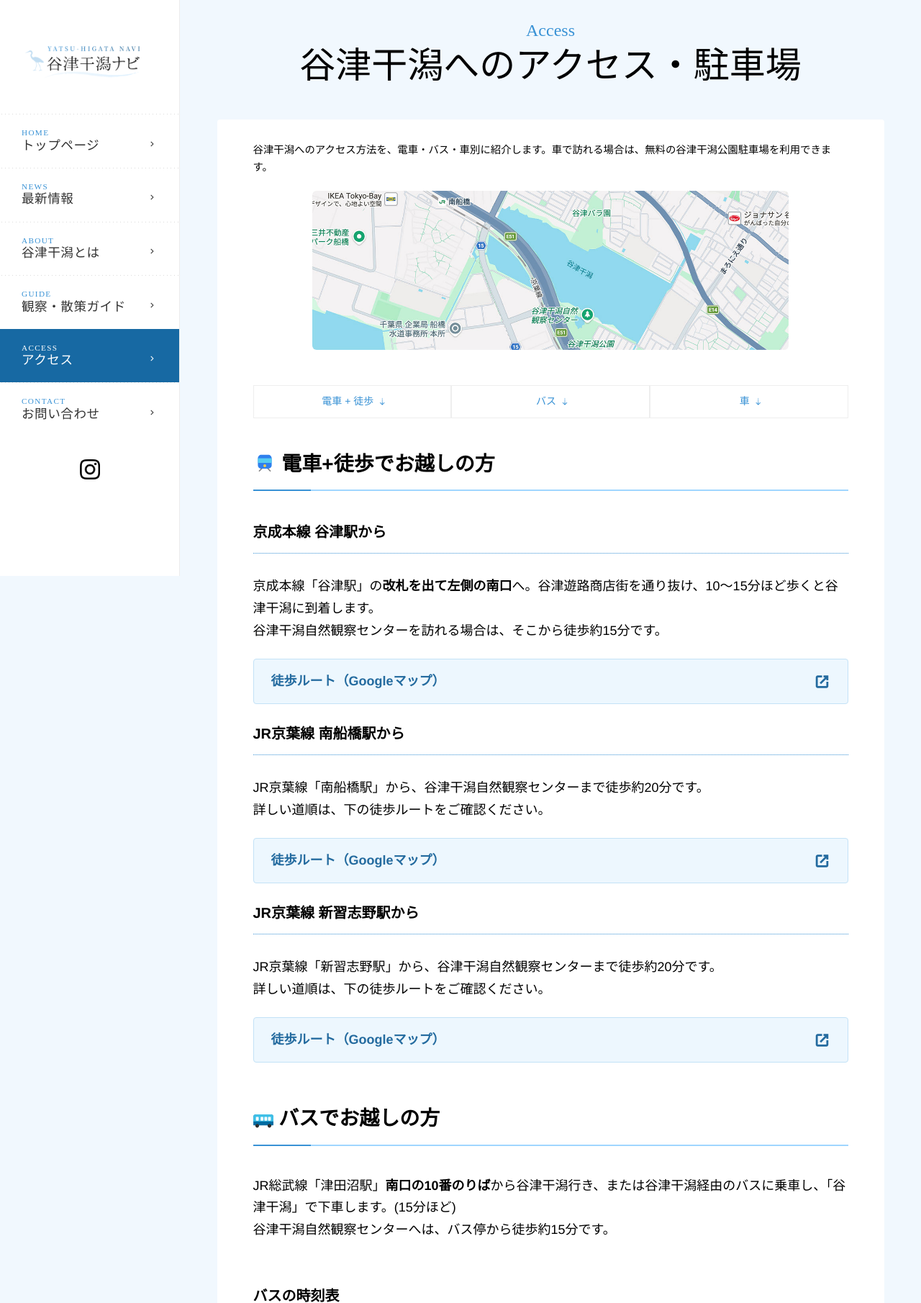
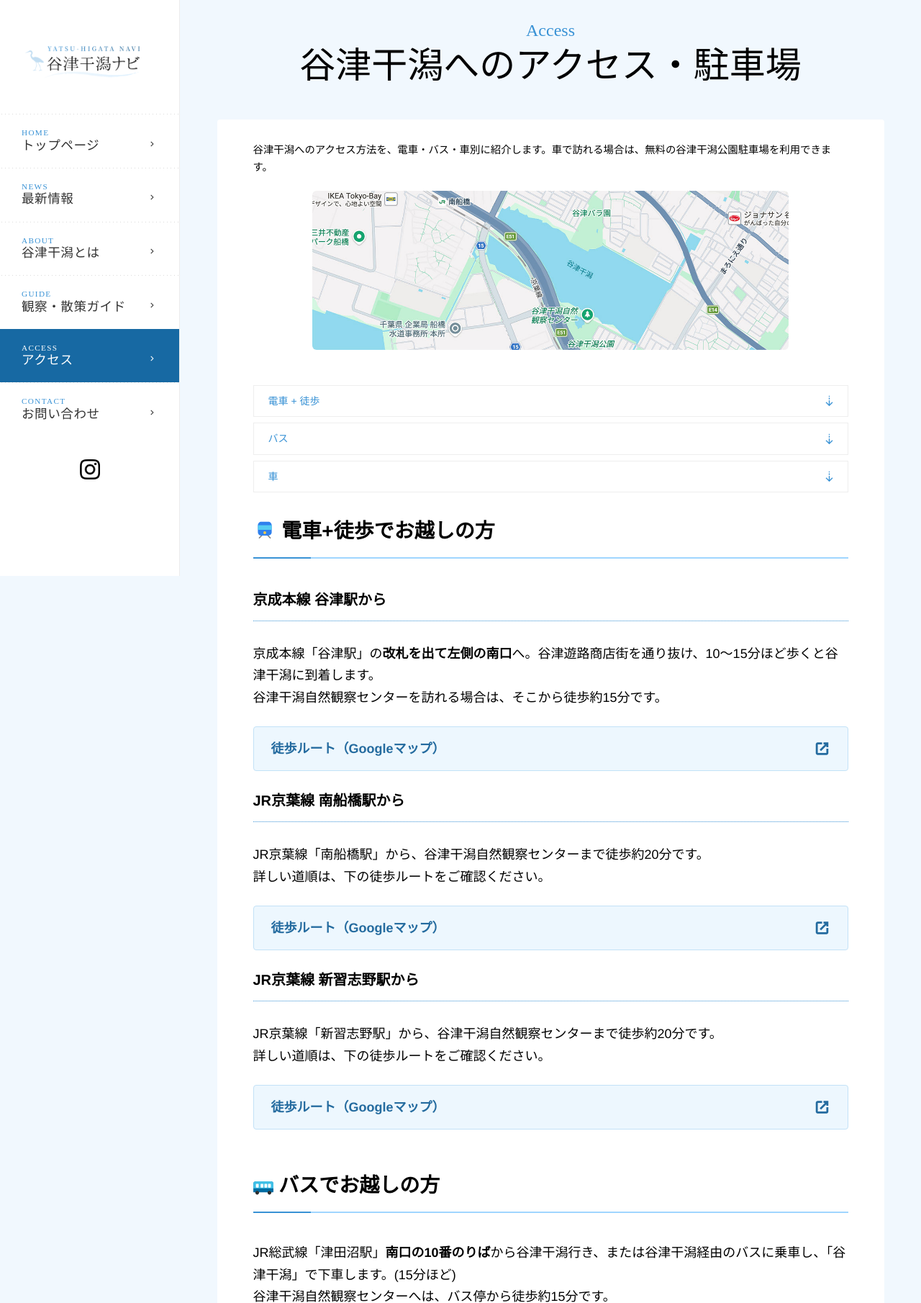
Before and after one commit to mikkiworks/YatsuHgata, a PHP site: page /access/ in a window 1280 px wide. Shown: the top 1810 px of the page at 72% size. Run offline with PHP 8.4, Linux system fonts and the light colour scheme; some web fonts are replaced.

Commit message:
Unify access page anchor buttons and correct car icon

```diff
--- a/access/index.html
+++ b/access/index.html
@@ -19,7 +19,7 @@
 	<link rel="preconnect" href="https://fonts.googleapis.com">
 	<link rel="preconnect" href="https://fonts.gstatic.com" crossorigin>
 	<link href="https://fonts.googleapis.com/css2?family=Hannari&family=Noto+Serif+JP:wght@400;700&family=Material+Symbols+Outlined:opsz,wght,FILL,GRAD@20..48,100..700,0..1,-50..200&display=swap" rel="stylesheet">
-	<link rel="stylesheet" href="../assets/css/style.css?v=20261119-3">
+	<link rel="stylesheet" href="../assets/css/style.css?v=20261119-5">
 	<link rel="stylesheet" href="../assets/css/first-visit.css?v=20261119-3">
 	<link rel="canonical" href="https://yatsuhigata.com/access/">
 	<script type="application/ld+json">
@@ -156,7 +156,7 @@
                 	<img src="../assets/images/access_top.jpg" alt="谷津干潟と南船橋駅・自然観察センター周辺の地図">
             	</div>
 
-				<nav class="shopnavi" aria-label="このページの目次">
+				<nav class="page-anchor-navi" aria-label="このページの目次">
 					<a href="#train">電車 + 徒歩</a>
 					<a href="#bus">バス</a>
 					<a href="#car">車</a>
@@ -243,23 +243,11 @@
 			<!-- 車 -->
 			<section class="section" id="car">
 				<h2 class="section__h2">
-					<svg xmlns="http://www.w3.org/2000/svg" width="30" height="30" viewBox="0 0 18 18" fill="none" aria-hidden="true" focusable="false">
-						<g clip-path="url(#car-clip)">
-							<path d="M18 7.21979C18 6.15104 17.4221 5.14697 14.8064 5.14697H3.25972C0.644099 5.14697 0.0647238 6.15104 0.0647238 7.21979V9.42478C0.0647238 9.429 0.0675363 9.43322 0.0675363 9.43744C0.0576926 9.58932 0.0506613 9.7426 0.0506613 9.89588V14.5182C0.0504757 14.579 0.0623159 14.6393 0.0855008 14.6955C0.108686 14.7517 0.142758 14.8028 0.185756 14.8458C0.228755 14.8888 0.279831 14.9229 0.336047 14.946C0.392263 14.9692 0.452509 14.9811 0.513318 14.9809H17.5374C17.7919 14.9809 18 14.7756 18 14.5182V9.89588C18 9.76088 17.9944 9.62588 17.986 9.49088C17.9944 9.46978 18 9.44588 18 9.42338V7.21979Z" fill="#006CA2"/>
-							<mask id="car-mask" style="mask-type:luminance" maskUnits="userSpaceOnUse" x="0" y="5" width="18" height="10">
-								<path d="M18 7.21979C18 6.15104 17.4221 5.14697 14.8064 5.14697H3.25972C0.644099 5.14697 0.0647238 6.15104 0.0647238 7.21979V9.42478C0.0647238 9.429 0.0675363 9.43322 0.0675363 9.43744C0.0576926 9.58932 0.0506613 9.7426 0.0506613 9.89588V14.5182C0.0504757 14.579 0.0623159 14.6393 0.0855008 14.6955C0.108686 14.7517 0.142758 14.8028 0.185756 14.8458C0.228755 14.8888 0.279831 14.9229 0.336047 14.946C0.392263 14.9692 0.452509 14.9811 0.513318 14.9809H17.5374C17.7919 14.9809 18 14.7756 18 14.5182V9.89588C18 9.76088 17.9944 9.62588 17.986 9.49088C17.9944 9.46978 18 9.44588 18 9.42338V7.21979Z" fill="white"/>
-							</mask>
-							<g mask="url(#car-mask)">
-								<path d="M-0.393677 4.66602H18.5626V11.4202H-0.393677V4.66602Z" fill="#40C0E7"/>
-							</g>
-							<path d="M5.20871 15.2887C5.20871 16.2253 4.44934 16.9861 3.51277 16.9861C2.5748 16.9861 1.81543 16.2267 1.81543 15.2887C1.81543 14.3521 2.5748 13.5928 3.51277 13.5928C4.44934 13.5928 5.20871 14.3521 5.20871 15.2887ZM16.1507 15.2887C16.1507 16.2253 15.3914 16.9861 14.4548 16.9861C13.5168 16.9861 12.7561 16.2267 12.7561 15.2887C12.7561 14.3521 13.5154 13.5928 14.4548 13.5928C15.3914 13.5928 16.1507 14.3521 16.1507 15.2887Z" fill="#2F2F2F"/>
-							<path d="M4.81503 10.2502C4.81503 10.5061 4.60691 10.7157 4.34957 10.7157H2.83644C2.5791 10.7157 2.37097 10.5061 2.37097 10.2502V7.78364C2.37097 7.5277 2.5791 7.31958 2.83644 7.31958H4.34957C4.60691 7.31958 4.81503 7.5277 4.81503 7.78364V10.2502ZM8.99441 7.78364C8.99441 7.5277 8.78628 7.31958 8.52753 7.31958H7.013C6.75707 7.31958 6.54894 7.5277 6.54894 7.78364V10.2502C6.54894 10.5061 6.75566 10.7157 7.013 10.7157H8.52753C8.78488 10.7157 8.99441 10.5061 8.99441 10.2502V7.78364ZM12.3807 7.78364C12.3807 7.5277 12.1711 7.31958 11.9124 7.31958H10.4007C10.1433 7.31958 9.93378 7.5277 9.93378 7.78364V10.2502C9.93378 10.5061 10.1419 10.7157 10.4007 10.7157H11.9124C12.1711 10.7157 12.3807 10.5061 12.3807 10.2502V7.78364ZM15.6572 7.78364C15.6572 7.5277 15.4491 7.31958 15.1903 7.31958H13.6786C13.4213 7.31958 13.2118 7.5277 13.2118 7.78364V10.2502C13.2118 10.5061 13.4213 10.7157 13.6786 10.7157H15.1903C15.4491 10.7157 15.6572 10.5061 15.6572 10.2502V7.78364Z" fill="white"/>
-						</g>
-						<defs>
-							<clipPath id="car-clip">
-								<rect width="18" height="18" fill="white"/>
-							</clipPath>
-						</defs>
+					<svg xmlns="http://www.w3.org/2000/svg" width="30" height="30" viewBox="0 0 24 24" fill="none" aria-hidden="true" focusable="false">
+						<path d="M6 4h12l3 8v8h-3v-3H6v3H3v-8l3-8Z" fill="#006CA2"/>
+						<path d="m7.4 6-2 6h13.2l-2-6H7.4Z" fill="#40C0E7"/>
+						<circle cx="6.5" cy="14.5" r="1.5" fill="white"/>
+						<circle cx="17.5" cy="14.5" r="1.5" fill="white"/>
 					</svg>
 					車でお越しの方
 				</h2>
--- a/assets/css/style.css
+++ b/assets/css/style.css
@@ -1814,6 +1814,51 @@ h1, h2, h3, h4, h5, h6 {
 /**** 周辺のお店 ****/
 
 /* カテゴリへのアンカー */
+.page-anchor-navi {
+	display: flex;
+	flex-direction: column;
+	gap: 8px;
+	width: 100%;
+	margin-bottom: 30px;
+	-webkit-text-size-adjust: 100%;
+	text-size-adjust: 100%;
+}
+
+.page-anchor-navi a {
+	position: relative;
+	display: flex;
+	align-items: center;
+	justify-content: flex-start;
+	min-width: 0;
+	min-height: 44px;
+	padding: 10px 20px;
+	border: 1px solid #eee;
+	font-size: 14px;
+	line-height: 1.6;
+	text-align: left;
+	text-decoration: none;
+}
+
+.page-anchor-navi a::after {
+	font-family: 'Material Symbols Outlined';
+	content: '\f4b6';
+	position: absolute;
+	right: 16px;
+	top: 50%;
+	transform: translateY(-50%);
+	font-size: 18px;
+	color: var(--color-primary);
+}
+
+.page-anchor-navi a:hover {
+	background: var(--color-bg-base);
+}
+
+.page-anchor-navi a:focus-visible {
+	outline: 2px solid var(--color-primary);
+	outline-offset: 2px;
+}
+
 .shopnavi {
 	display: flex;
 	width: 100%;
```
